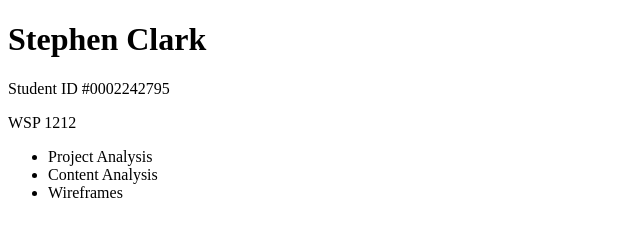
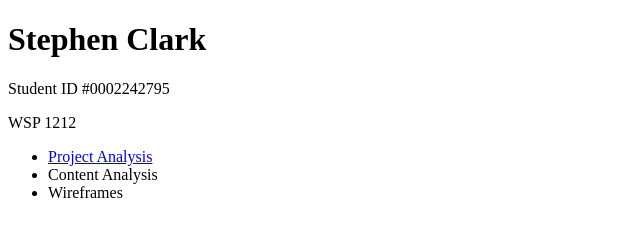
Before and after one commit to steveclark2013/wsp-1212, a plain HTML site: page wsp_portal.html in a window 1280 px wide. Shown: the whole page, without its empty margins (0-640 px from the left). Drawn offline with Linux system fonts and the light colour scheme.

Commit message:
added link on portal page

```diff
--- a/wsp_portal.html
+++ b/wsp_portal.html
@@ -7,7 +7,7 @@
 		<p>Student ID #0002242795</p>
 		<p>WSP 1212 </p>
 		<ul>
-			<li>Project Analysis</li>
+			<li><a href="http://steveclark2013.github.com/wsp-1212/activities/project_analysis.html">Project Analysis</a></li>
 			<li>Content Analysis</li>
 			<li>Wireframes</li>
 		</ul>
```
